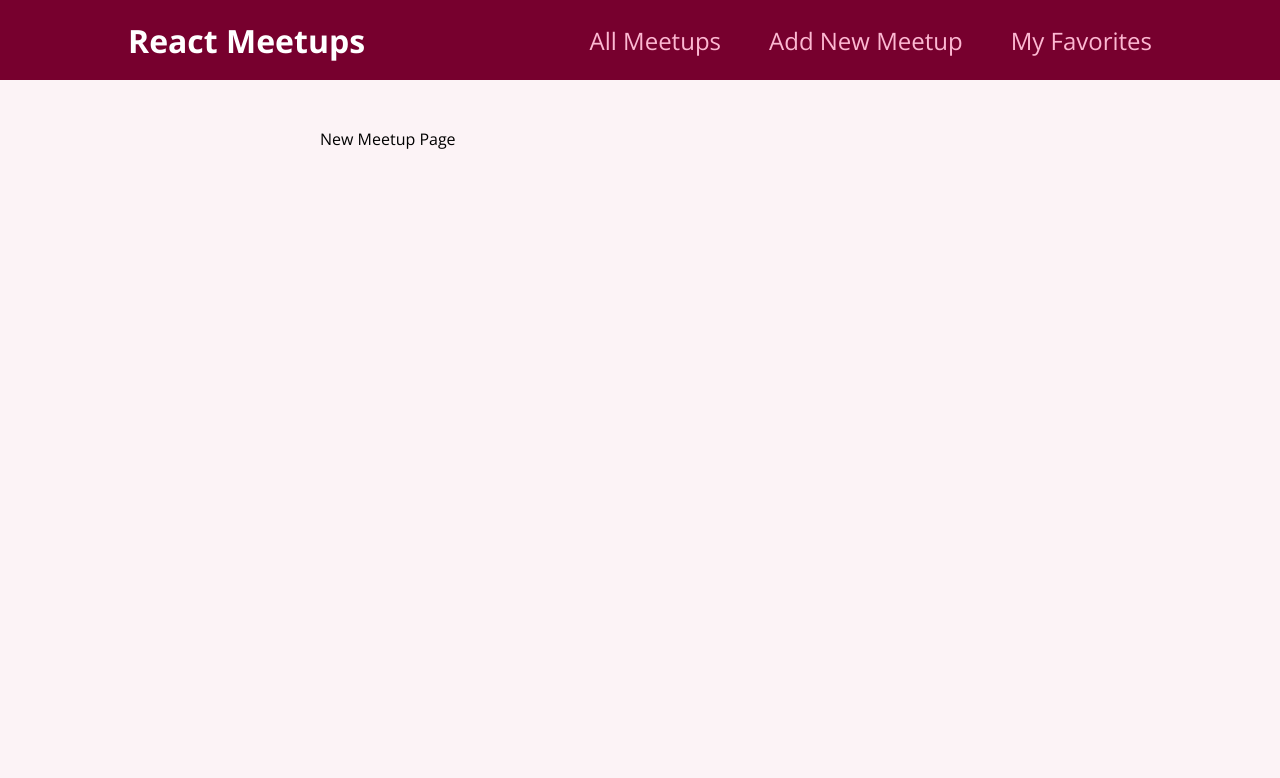
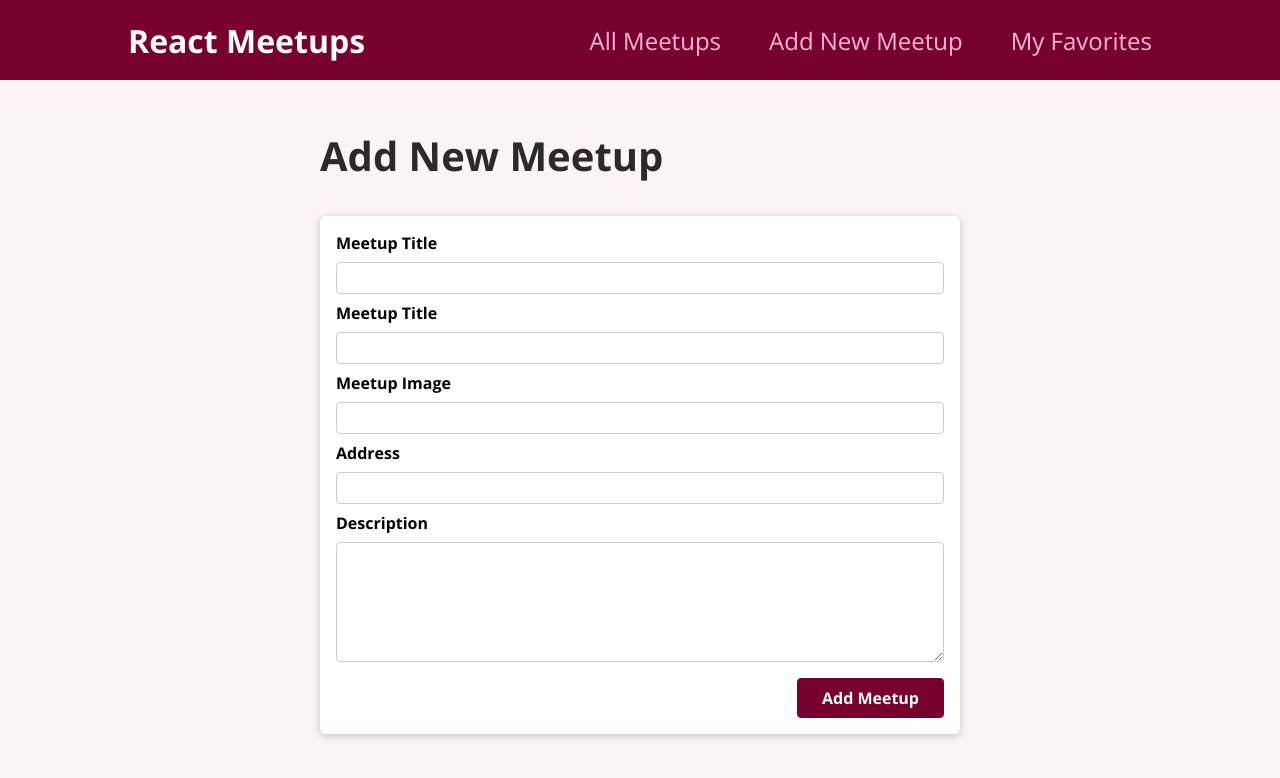
Before and after one commit to ZeyadTarekk/React-Meetups, a React (Create React App) app: page /new-meetup in a window 1280 px wide. Shown: the top 778 px of the page. Built offline with nearby package versions, Linux system fonts and the light colour scheme.

Commit message:
Adding input form

```diff
--- /dev/null
+++ b/src/components/meetups/FormItem.js
@@ -0,0 +1,10 @@
+function FormItem(props) {
+  return (
+    <div className={props.control}>
+      <label htmlFor={props.id}>{props.children}</label>
+      <input type={props.type} required id={props.id} />
+    </div>
+  );
+}
+
+export default FormItem;
--- /dev/null
+++ b/src/components/meetups/NewMeetupForm.js
@@ -0,0 +1,33 @@
+import classes from "./NewMeetupForm.module.css";
+import Card from "../ui/Card";
+import FormItem from "./FormItem";
+function NewMeetupForm(props) {
+  return (
+    <Card>
+      <form className={classes.form}>
+        <div className={classes.control}>
+          <label htmlFor="title">Meetup Title</label>
+          <input type="text" required id="title" />
+        </div>
+        <FormItem control={classes.control} id="title" type="text">
+          Meetup Title
+        </FormItem>
+        <FormItem control={classes.control} id="image" type="url">
+          Meetup Image
+        </FormItem>
+        <FormItem control={classes.control} id="address" type="text">
+          Address
+        </FormItem>
+        <div className={classes.control}>
+          <label htmlFor="description">Description</label>
+          <textarea id="description" required rows="5"></textarea>
+        </div>
+        <div className={classes.actions}>
+          <button>Add Meetup</button>
+        </div>
+      </form>
+    </Card>
+  );
+}
+
+export default NewMeetupForm;
--- /dev/null
+++ b/src/components/meetups/NewMeetupForm.module.css
@@ -0,0 +1,45 @@
+.form {
+  padding: 1rem;
+}
+
+.control {
+  margin-bottom: 0.5rem;
+}
+
+.control label {
+  display: block;
+  font-weight: bold;
+  margin-bottom: 0.5rem;
+}
+
+.control input,
+.control textarea {
+  display: block;
+  font: inherit;
+  border-radius: 4px;
+  border: 1px solid #ccc;
+  padding: 0.25rem;
+  width: 100%;
+}
+
+.actions {
+  margin-top: 1rem;
+  text-align: right;
+}
+
+.actions button {
+  font: inherit;
+  cursor: pointer;
+  background-color: #77002e;
+  color: white;
+  padding: 0.5rem 1.5rem;
+  border: 1px solid #77002e;
+  border-radius: 4px;
+  font-weight: bold;
+}
+
+.actions button:hover,
+.actions button:active {
+  background-color: #a50e48;
+  border-color: #a50e48;
+}
--- a/src/pages/NewMeetups.js
+++ b/src/pages/NewMeetups.js
@@ -1,5 +1,11 @@
+import NewMeetupForm from "../components/meetups/NewMeetupForm";
 function NewMeetupPage() {
-  return <div>New Meetup Page</div>;
+  return (
+    <section>
+      <h1>Add New Meetup</h1>
+      <NewMeetupForm />
+    </section>
+  );
 }
 
 export default NewMeetupPage;
```
